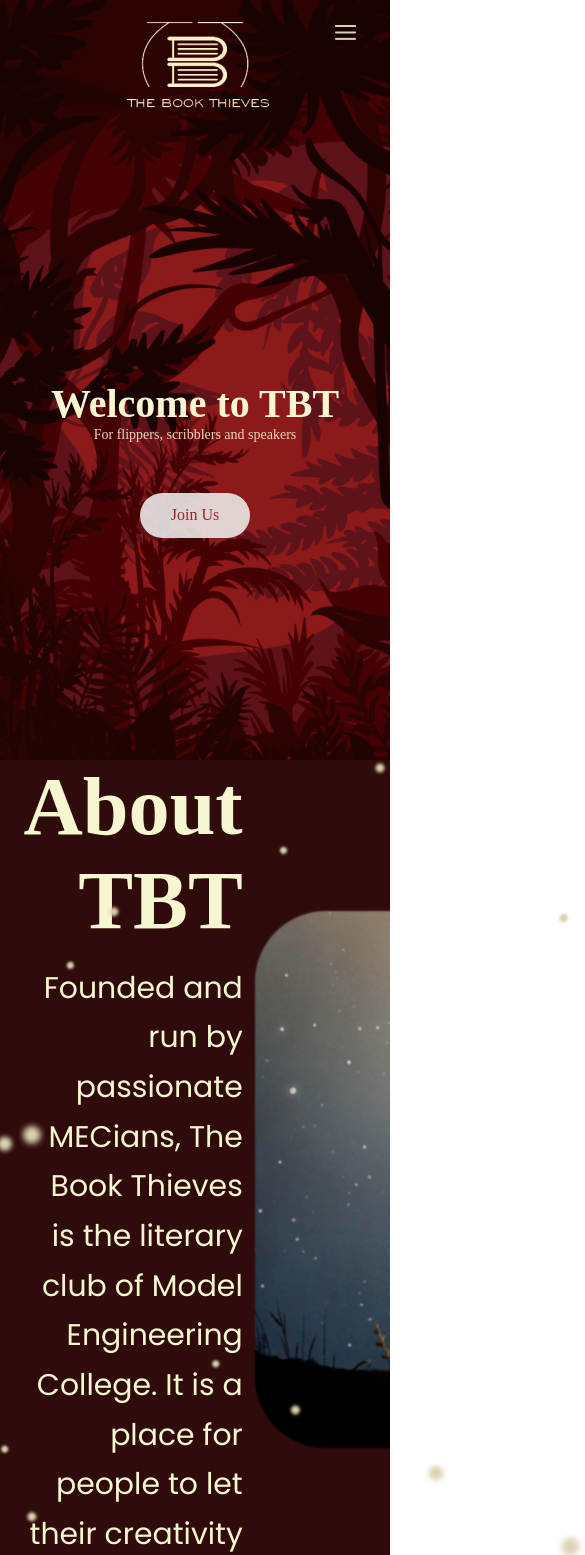
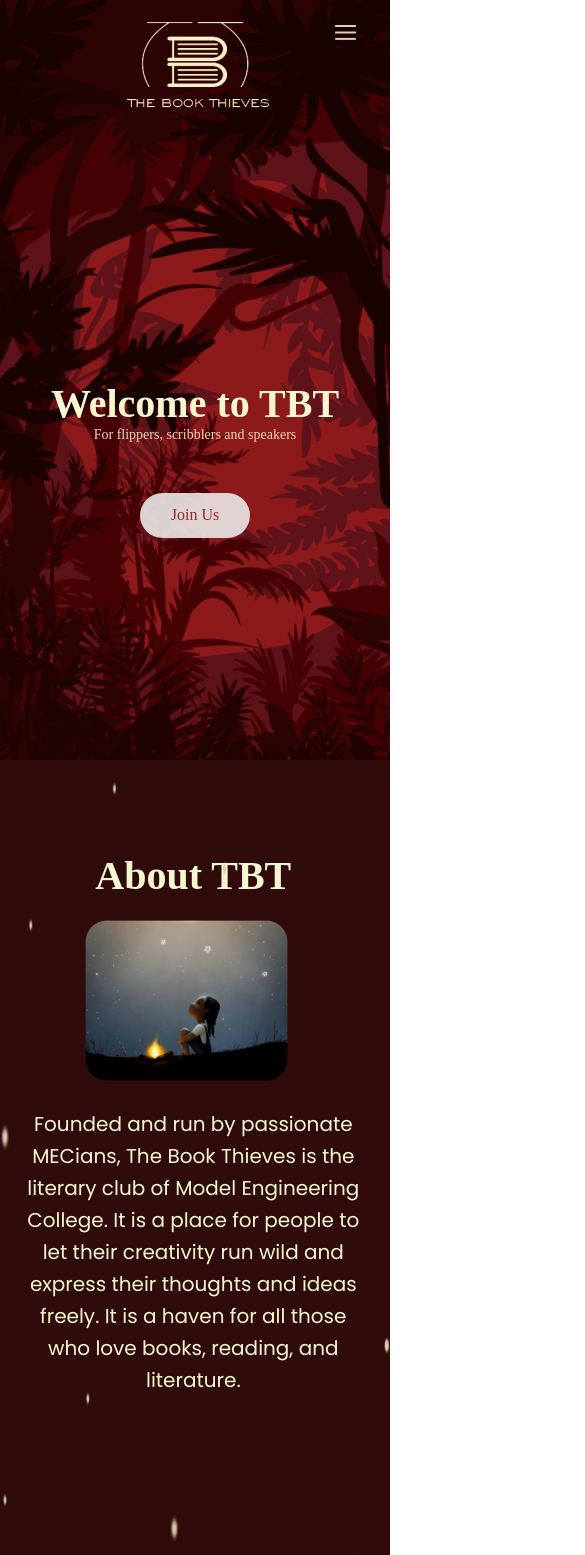
Before and after one commit to tbtMEC/tbt-website, a React (Create React App) app: page / in a window 390 px wide. Shown: the top 1555 px of the page, 585 px wide, since content can reach past the window. Built offline with nearby package versions, Linux system fonts and the light colour scheme; a web font is replaced by a local one.

Commit message:
Made about section properly responsive

```diff
--- a/src/sections/SpeakersForum.jsx
+++ b/src/sections/SpeakersForum.jsx
@@ -24,13 +24,6 @@ const SpeakersForum = () => {
         width="100%"
         height="auto"
         className="Stars2"
-      />
-      <img
-        src="/assets/Stars.png"
-        alt="Stars as background"
-        width="100%"
-        height="auto"
-        className="Stars3"
       />
       <img
         src="/assets/Stars.png"
--- a/src/styles/about.scss
+++ b/src/styles/about.scss
@@ -1,6 +1,6 @@
 #about {
   background-color: #300b0b;
-  color: #F6F7D1;
+  color: #f6f7d1;
   height: 100vh;
   width: auto;
   border-radius: 0px;
@@ -8,21 +8,21 @@
   padding-right: 6%;
   overflow: hidden;
 
-  .container{
+  .container {
     max-height: 100vh;
     justify-content: flex-start;
     flex-direction: column;
     flex-wrap: wrap;
     margin-right: 1%;
   }
-  .box-1-abo{
-     justify-content: flex-start;
-     margin-bottom: 15px;
+  .box-1-abo {
+    justify-content: flex-start;
+    margin-bottom: 15px;
   }
-  .box-2-abo{
+  .box-2-abo {
     justify-content: flex-start;
   }
-  .box-3-abo{
+  .box-3-abo {
     justify-content: flex-start;
     align-items: center;
     max-block-size: 50%;
@@ -30,7 +30,7 @@
     max-width: 50%;
   }
 
-  #head_about{
+  #head_about {
     font-family: Stoke;
     font-size: 257%;
     font-weight: 300;
@@ -40,7 +40,7 @@
     margin-right: auto;
   }
 
-  #about_cont{
+  #about_cont {
     font-family: Poppins;
     font-size: 187%;
     font-weight: 400;
@@ -50,18 +50,20 @@
     max-height: fit-content;
   }
 
-  .girl{
+  .girl {
     margin-left: 4%;
+    max-width: 45vw;
+    height: auto;
   }
 
-  .Stars1{
+  .Stars1 {
     height: 100vh;
     width: auto;
     left: 4%;
     top: auto;
     position: absolute;
   }
-  .Stars2{
+  .Stars2 {
     height: 80vh;
     width: auto;
     left: -3%;
@@ -71,32 +73,30 @@
     background-size: 50% 8%;
     align-items: center;
     padding-left: 1%;
-
   }
-  .gir_pho{
+  .gir_pho {
     display: none;
   }
-  .Star1{
-    display:none;
+  .Star1 {
+    display: none;
   }
-  .Star2{
-    display:none;
+  .Star2 {
+    display: none;
   }
 }
 
-
-@media only screen and (min-device-width: 320px) and (max-device-width: 480px) {
+@media only screen and (max-device-width: 1020px) {
   #about {
     flex-wrap: wrap;
     min-height: 100%;
     width: auto;
-    display:flex;
-    left:0%;
+    display: flex;
+    left: 0%;
     flex-direction: column;
     align-items: center;
     padding-top: -50%;
 
-    #head_about{
+    #head_about {
       min-height: 5%;
       min-width: auto;
       font-size: 125%;
@@ -109,9 +109,9 @@
       margin-bottom: 0%;
       text-align: center;
     }
-    .gir_pho{
+    .gir_pho {
       display: block;
-      height: 32%;
+      height: auto;
       width: 60%;
       border-radius: 0%;
       margin-top: 6%;
@@ -120,33 +120,31 @@
       margin-left: 18%;
     }
 
-    #about_cont{
-      max-width:100%;
+    #about_cont {
+      max-width: 100%;
       padding-top: 18%;
       font-size: 125%;
       font-weight: 400;
       line-height: 160%;
       letter-spacing: 0em;
       align-items: center;
-      text-align:center;
+      text-align: center;
     }
-    .Star1{
-      display:block;
+    .Star1 {
+      display: block;
       min-height: 95%;
       top: auto;
       position: absolute;
     }
 
-    .girl{
-      display:none;
-    }
-    .Stars1{
-      display:none;
-    }
-    .Stars2{
+    .girl {
       display: none;
     }
-
-
+    .Stars1 {
+      display: none;
+    }
+    .Stars2 {
+      display: none;
+    }
   }
 }
--- a/src/styles/vision.scss
+++ b/src/styles/vision.scss
@@ -1,7 +1,7 @@
 #vision {
   #videoWrapper {
     // border: 5px solid #dcd1b2;
-    margin: 16% 9%;
+    margin: 9vh 9vw;
     overflow: hidden;
     padding-top: 56.25%; /* 16:9 */
     position: relative;
```
Also changed, not shown: temp.txt (deleted), todo.txt.
